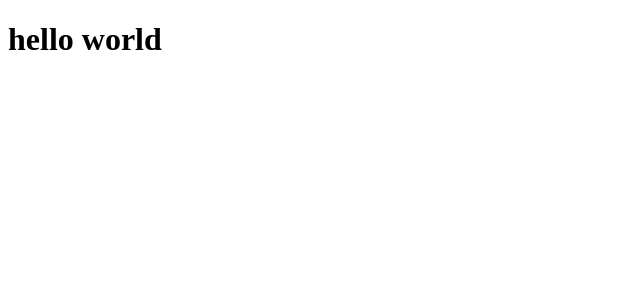
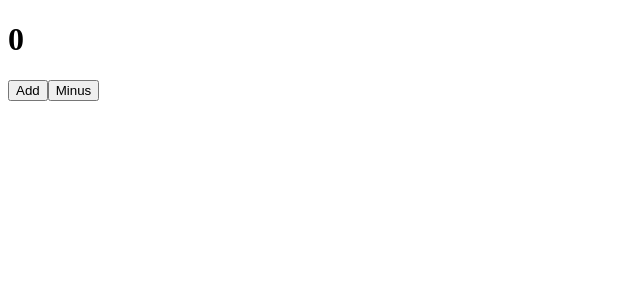
Before and after one commit to 1005hoon/react-practice-projects, a React (Create React App) app in the folder react-with-typescript/: page / in a window 1280 px wide. Shown: the top 300 px of the page, without its empty margins (0-640 px from the left). Built offline with nearby package versions, Linux system fonts and the light colour scheme.

Commit message:
class component with interface

```diff
--- a/react-with-typescript/src/index.tsx
+++ b/react-with-typescript/src/index.tsx
@@ -1,8 +1,34 @@
 import React from "react";
 import ReactDOM from "react-dom";
 
-function App() {
-  return <h1>hello world</h1>;
+interface AppProps {
+  color?: string;
 }
 
-ReactDOM.render(<App />, document.querySelector("#root"));
+interface AppState {
+  counter: number;
+}
+
+class App extends React.Component<AppProps, AppState> {
+  constructor(props: AppProps) {
+    super(props);
+    this.state = {
+      counter: 0,
+    };
+  }
+
+  onAdd = (): void => this.setState({ counter: this.state.counter + 1 });
+  onSubtract = (): void => this.setState({ counter: this.state.counter - 1 });
+
+  render() {
+    return (
+      <div>
+        <h1>{this.state.counter}</h1>
+        <button onClick={this.onAdd}>Add</button>
+        <button onClick={this.onSubtract}>Minus</button>
+      </div>
+    );
+  }
+}
+
+ReactDOM.render(<App color="red" />, document.querySelector("#root"));
```
